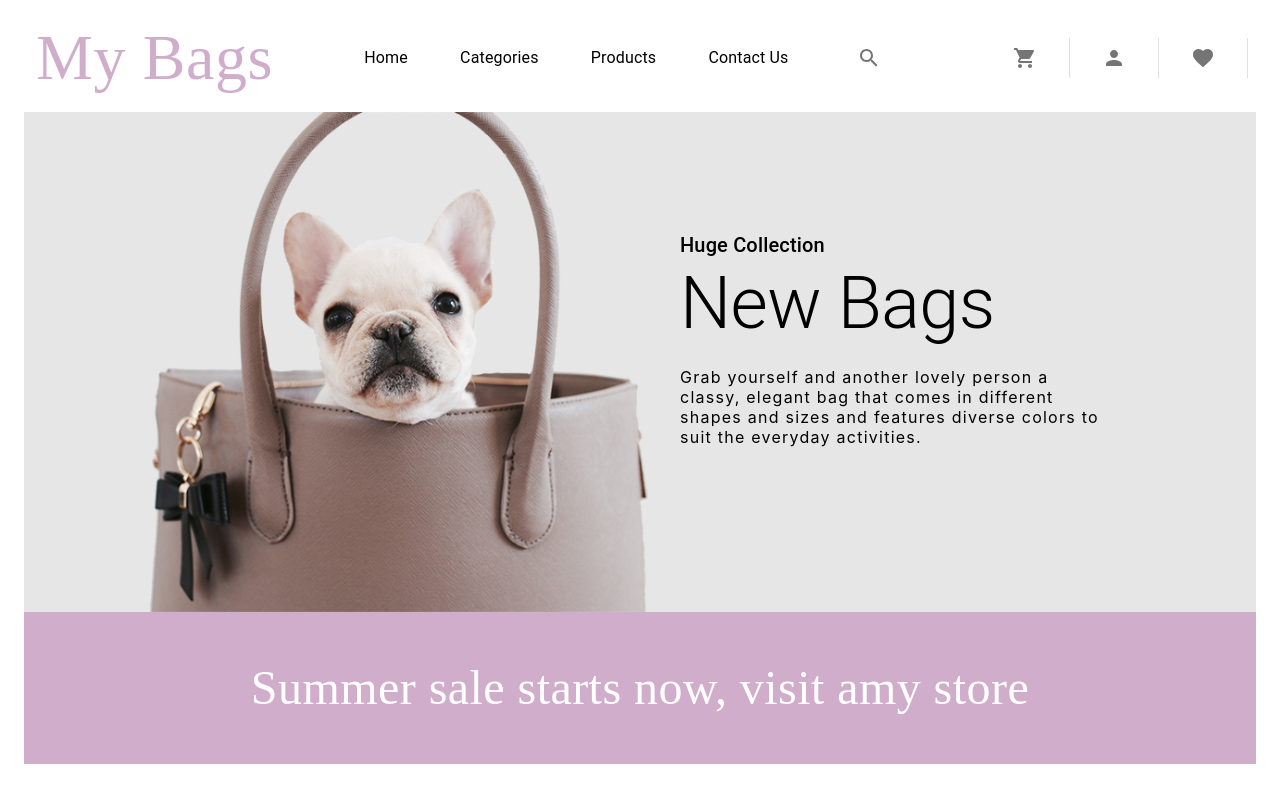
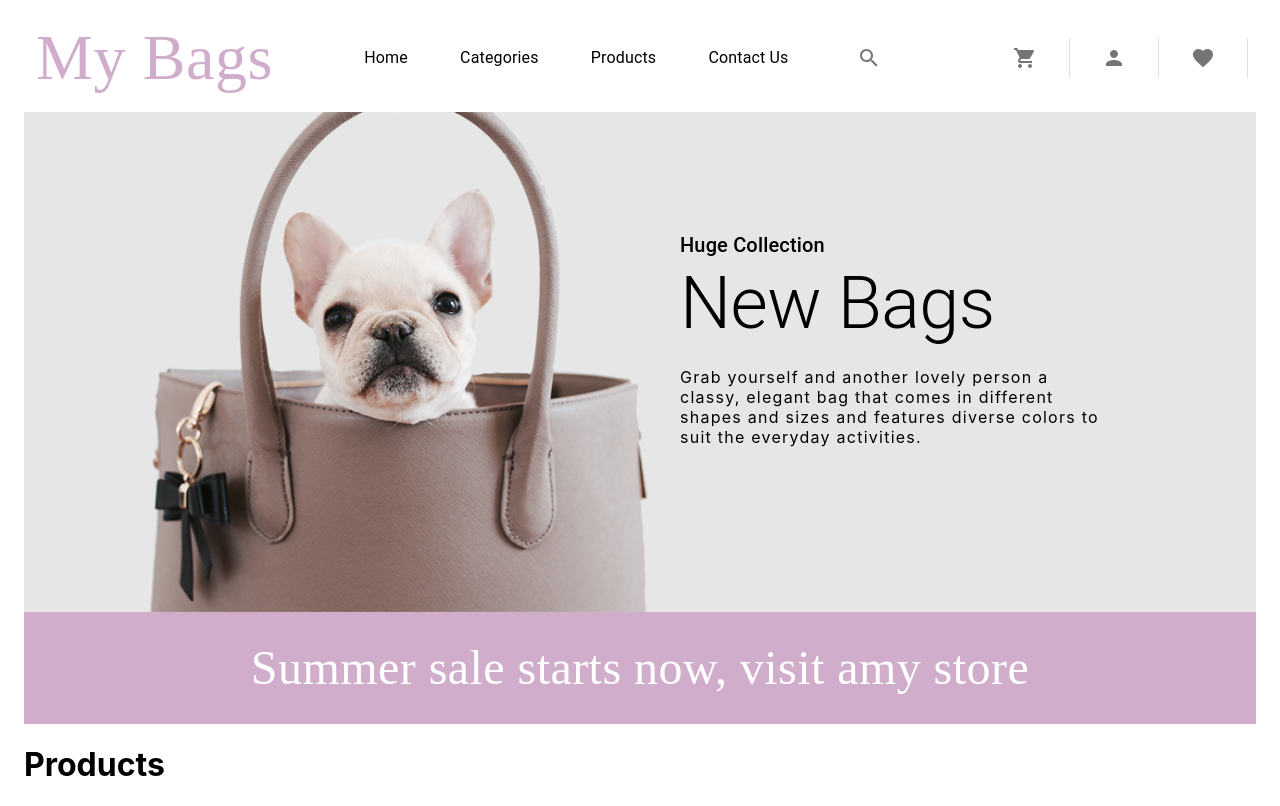
Before and after one commit to kema-ray/MUI, a React (Create React App) app: page / in a window 1280 px wide. Built offline with nearby package versions, Linux system fonts and the light colour scheme; a web font is replaced by a local one.

Commit message:
make changes to products folder

```diff
--- a/src/App.js
+++ b/src/App.js
@@ -4,6 +4,7 @@ import { useEffect } from 'react';
 import './App.css';
 import Appbar from './components/appbar';
 import Banner from './components/banner';
+import Products from './components/products';
 import Promotions from './components/promotions';
 import theme from './styles/theme';
 
@@ -23,6 +24,7 @@ function App() {
           <Appbar />
           <Banner />
           <Promotions />
+          <Products />
         </Container>
       </ThemeProvider>
   );
--- /dev/null
+++ b/src/components/products/index.js
@@ -0,0 +1,10 @@
+// import { useTheme } from "@mui"
+
+export default function Products() {
+
+    // const theme = useTheme();
+
+    return (
+        <h1>Products</h1>
+    )
+}
--- a/src/styles/promotions/index.js
+++ b/src/styles/promotions/index.js
@@ -4,7 +4,7 @@ import { Colors } from "../theme";
 
 export const PromotionsContainer = styled(Box)(({theme}) => ({
     [theme.breakpoints.up('md')]: {
-        padding: "40px 0px 40px 0px"
+        padding: "20px 0px 20px 0px"
     },
     display: 'flex',
     justifyContent: 'center',
```
